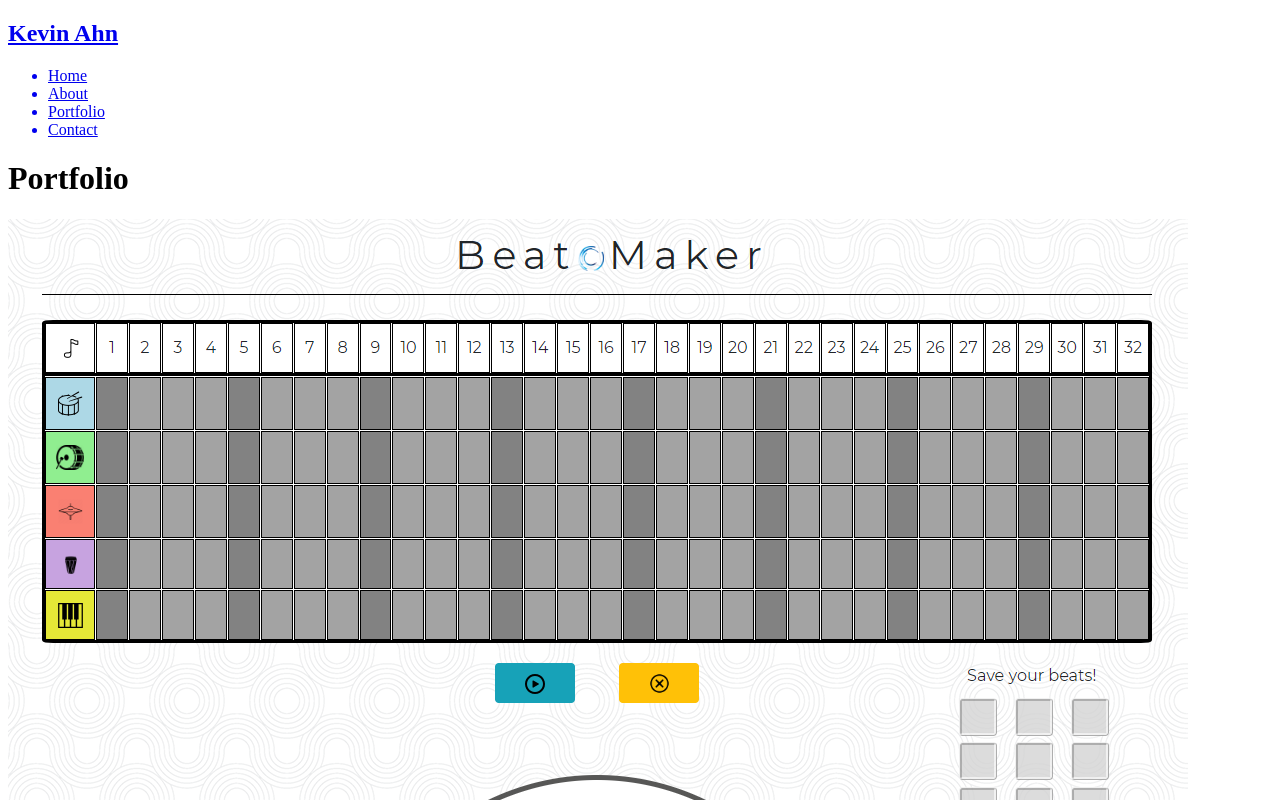
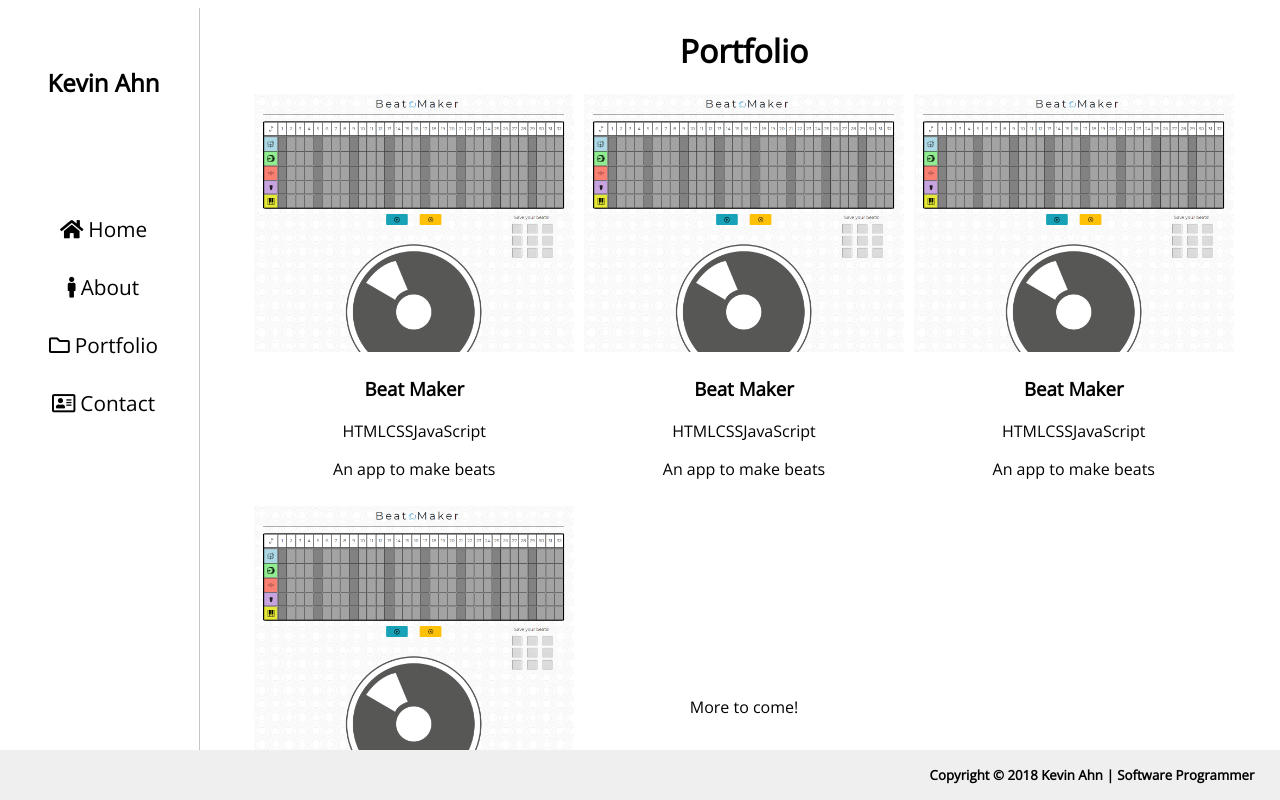
Before and after one commit to kevinahn7/kevinahntech, an Angular app: page /portfolio in a window 1280 px wide. Shown: the top 800 px of the page. Built offline with nearby package versions, Linux system fonts and the light colour scheme.

Commit message:
Add preliminary styling

```diff
--- a/src/app/about/about.component.scss
+++ b/src/app/about/about.component.scss
@@ -0,0 +1,32 @@
+.aboutHeader {
+    border-bottom: 1px lightgray solid;
+    padding-bottom: .5rem;
+    margin-top: 2rem;
+}
+
+.enjoyments {
+    font-weight: bold;
+    font-size: 1.5rem;
+}
+
+.hobbies {
+    padding: 0;
+}
+
+.hobby {
+    list-style: none;
+}
+
+.aboutMain {
+    text-align: left;
+    max-width: 50%;
+    margin: 0 auto;
+    line-height: 2rem;
+    font-size: 1.2rem;
+    p {
+        margin-bottom: 0;
+    }
+    .pageHeader {
+        text-align: center;
+    }
+}
--- a/src/app/app.component.html
+++ b/src/app/app.component.html
@@ -1,5 +1,5 @@
 <div class="content">
-  <app-navbar></app-navbar>
-  <router-outlet></router-outlet>
-  <app-footer></app-footer>
+  <nav class="mainNav"><app-navbar></app-navbar></nav>
+  <main><router-outlet></router-outlet></main>
+  <footer><app-footer></app-footer></footer>
 </div>
--- a/src/app/app.component.scss
+++ b/src/app/app.component.scss
@@ -0,0 +1,190 @@
+@import "../scss/variables";
+
+.content {
+    width: 100%;
+    display: grid;
+    grid-template-columns: 10% 90%;
+    grid-template-rows: auto;
+    grid-template-areas:
+        'nav main';
+    height: 100%;
+}
+
+nav {
+    grid-area: nav;
+    height: 100%;
+    border-right: rgba(173, 173, 173, .7) 1px solid;
+    a {
+        &:hover {
+            text-decoration: none;
+        }
+    }
+}
+
+main {
+    grid-area: main;
+    text-align: center;
+    padding-bottom: 50px;
+}
+
+footer {
+    background-color: #efefef;
+    position: fixed;
+    bottom: 0;
+    right: 0;
+    left: 0;
+    display: flex;
+    justify-content: flex-end;
+    align-items: center;
+    padding-right: 2%;
+    height: 50px;
+}
+
+@media(max-width: 1720px) {
+    .myName {
+        font-size: 1.6rem;
+    }
+
+    .pageLink {
+        font-size: 1.2rem;
+    }
+}
+
+@media(max-width: 1450px) {
+    .myName {
+        font-size: 1.4rem;
+    }
+}
+
+@media(max-width: 1300px) {
+    .portfolioGrid {
+        grid-template-columns: 1fr 1fr;
+    }
+
+    .aboutMain {
+        max-width: 65%;
+    }
+
+    .content {
+        grid-template-columns: 15% 85%;
+    }
+
+    .myName {
+        font-size: 1.7rem;
+        padding: 5%;
+    }
+
+    .pageLink {
+        font-size: 1.2rem;
+    }
+}
+
+@media(max-width: 940px) {
+    .portfolioGrid {
+        grid-template-columns: 1fr;
+    }
+
+    footer {
+        height: 30px;
+        * {
+            font-size: 13px;
+        }
+    }
+}
+
+@media(max-width: 750px) {
+    .content {
+        grid-template-columns: 1fr;
+        grid-template-areas:
+            'nav'
+            'main';
+    }
+
+    nav {
+        border-bottom: rgba(173, 173, 173, .7) 1px solid;
+        border-right: none;
+        padding-bottom: 2rem;
+    }
+
+    .myName {
+        font-size: 2.5rem;
+        margin: 1rem auto;
+    }
+
+    .navLinks {
+        width: 130px;
+    }
+
+    .pageLink {
+        font-size: 1.5rem;
+    }
+}
+
+@media(max-width: 540px) {
+    .me {
+        width: 75%;
+    }
+
+    .aboutMain {
+        max-width: 80%;
+        font-size: 1rem;
+        h4 {
+            font-size: 1rem;
+            font-weight: bold;
+        }
+        h6 {
+            font-size: 1rem;
+        }
+    }
+
+    .pageHeader {
+        font-size: 1.7rem;
+    }
+
+    .aboutHeader {
+        font-size: 1.4rem;
+    }
+
+    .enjoyments {
+        font-size: 1.2rem;
+    }
+}
+
+@media(max-width: 400px) {
+    .myName {
+        font-size: 1.7rem;
+    }
+
+    .pageLink {
+        font-size: 1rem;
+    }
+
+    .navLinks {
+        width: 90px;
+    }
+
+    footer {
+        height: 25px;
+        * {
+            font-size: 10px;
+        }
+    }
+
+    .portfolioGrid {
+        .project {
+            img {
+                width: 200px;
+            }
+        }
+    }
+
+    .mySkills {
+        margin-top: 3rem;
+    }
+
+    .skills {
+        font-size: 1.3rem;
+        margin: 10px;
+        display: block;
+    }
+}
--- a/src/app/contact/contact.component.scss
+++ b/src/app/contact/contact.component.scss
@@ -0,0 +1,51 @@
+@import '../../scss/variables';
+
+.contactWays {
+    height: 70%;
+    display: flex;
+    align-content: center;
+    justify-content: center;
+    flex-direction: column;
+    padding-bottom: 10%;
+}
+
+.email {
+    a {
+        color: black;
+        text-align: center;
+        position: relative;
+        text-decoration: none;
+        &:before {
+            content: "";
+            position: absolute;
+            width: 100%;
+            height: 100%;
+            z-index: -1;
+            bottom: 0;
+            left: 0;
+            background-color: rgba($custom-blue, 0.3);
+            visibility: hidden;
+            border-radius: 5px;
+            transform: scaleX(0);
+            transition: .25s linear;
+        }
+        &:hover:before {
+            visibility: visible;
+            transform: scaleX(1);
+        }
+    }
+    span {
+        visibility: hidden;
+    }
+}
+
+.socialIcon {
+    border-radius: 50%;
+    margin: 10px 5px 0 5px;
+    transition: .5s;
+    border-radius: 50%;
+    &:hover {
+        background-color: rgba($custom-blue, 0.3);
+        border-radius: 50%;
+    }
+}
--- a/src/app/index/index.component.scss
+++ b/src/app/index/index.component.scss
@@ -0,0 +1,18 @@
+.me {
+    border-radius: 50%;
+    margin-top: 5rem;
+}
+
+.myself {
+    margin-top: 2rem;
+}
+
+.mySkills {
+    width: 70%;
+    margin: 3rem auto 0 auto;
+}
+
+.skills {
+    font-size: 1.3rem;
+    margin: 20px;
+}
--- a/src/app/models/projects.model.ts
+++ b/src/app/models/projects.model.ts
@@ -1,4 +1,25 @@
 export let Projects: object[] = [
+    {
+        name: "Beat Maker",
+        url: "https://kevinahn7.github.io/beat-maker/",
+        image: "assets/beat-maker.PNG",
+        skills: ["HTML", "CSS", "JavaScript"],
+        description: "An app to make beats"
+    },
+    {
+        name: "Beat Maker",
+        url: "https://kevinahn7.github.io/beat-maker/",
+        image: "assets/beat-maker.PNG",
+        skills: ["HTML", "CSS", "JavaScript"],
+        description: "An app to make beats"
+    },
+    {
+        name: "Beat Maker",
+        url: "https://kevinahn7.github.io/beat-maker/",
+        image: "assets/beat-maker.PNG",
+        skills: ["HTML", "CSS", "JavaScript"],
+        description: "An app to make beats"
+    },
     {
         name: "Beat Maker",
         url: "https://kevinahn7.github.io/beat-maker/",
--- a/src/app/navbar/navbar.component.html
+++ b/src/app/navbar/navbar.component.html
@@ -1,5 +1,5 @@
 <nav class="mainNav">
-  <a href="index.html"><h2 class="myName">Kevin Ahn</h2></a>
+  <a routerLink=""><h2 class="myName">Kevin Ahn</h2></a>
   <ul class="navLinks">
       <a routerLink=""><li class="pageLink"><span class="icons"><i class="fa fa-home"></i>Home</span></li></a>
       <a routerLink="about"><li class="currentPage pageLink"><i class="fa fa-male"></i>About</li></a>
--- a/src/app/navbar/navbar.component.scss
+++ b/src/app/navbar/navbar.component.scss
@@ -0,0 +1,53 @@
+@import '../../scss/variables';
+
+.myName {
+    margin-top: 3rem;
+    text-align: center;
+    padding: 10px;
+    margin-bottom: 50%;
+    color: black;
+}
+
+.navLinks {
+    display: grid;
+    grid-gap: 10px;
+    list-style: none;
+    padding: 0;
+    margin: 0 auto;
+    width: 110px;
+    a {
+        color: black;
+        text-align: center;
+        position: relative;
+        &:before {
+            content: "";
+            position: absolute;
+            width: 100%;
+            height: 3px;
+            bottom: 0;
+            left: 0;
+            background: $custom-blue;
+            visibility: hidden;
+            border-radius: 5px;
+            transform: scaleX(0);
+            transition: .25s linear;
+        }
+        &:hover:before {
+            visibility: visible;
+            transform: scaleX(1);
+        }
+    }
+    i {
+        margin-right: 5px;
+    }
+}
+
+.icons {
+    display: inline-block;
+}
+
+.pageLink {
+    margin: 10px auto;
+    width: 100%;
+    font-size: 1.3rem;
+}
--- a/src/app/portfolio/portfolio.component.scss
+++ b/src/app/portfolio/portfolio.component.scss
@@ -0,0 +1,24 @@
+@import '../../scss/variables';
+
+.portfolioGrid {
+    display: grid;
+    grid-template-columns: repeat(3, minmax(200px, 1fr));
+    grid-gap: 10px;
+    padding: 0 5% 3% 5%;
+    .project {
+        transition: 0.5s;
+        &:hover {
+            background-color: $custom-blue;
+            transition: 0.5s;
+        }
+        img {
+            width: 300px;
+            margin: 2rem auto;
+        }
+    }
+}
+
+.moreToCome {
+    text-align: center;
+    margin: auto;
+}
--- a/src/index.html
+++ b/src/index.html
@@ -3,10 +3,11 @@
 <head>
   <meta charset="utf-8">
   <title>Kevinahntech</title>
+  <link rel="stylesheet" href="https://use.fontawesome.com/releases/v5.3.1/css/all.css" integrity="sha384-mzrmE5qonljUremFsqc01SB46JvROS7bZs3IO2EmfFsd15uHvIt+Y8vEf7N7fWAU" crossorigin="anonymous">
   <base href="/">
-
   <meta name="viewport" content="width=device-width, initial-scale=1">
   <link rel="icon" type="image/x-icon" href="/assets/favicon.ico">
+  <link href="https://fonts.googleapis.com/css?family=Open+Sans" rel="stylesheet">
 </head>
 <body>
   <app-root></app-root>
--- a/src/scss/styles.scss
+++ b/src/scss/styles.scss
@@ -1 +1,17 @@
-@import "variables";
+* {
+    text-decoration: none;
+}
+html {
+    height: 100%;
+    overflow-y: scroll;
+}
+
+body {
+    font-family: 'Open Sans', sans-serif;
+    width: 100%;
+    height: 100%;
+}
+
+img {
+    max-width: 100%;
+}
```
Also changed, not shown: src/app/footer/footer.component.html (line endings or trailing spaces).
